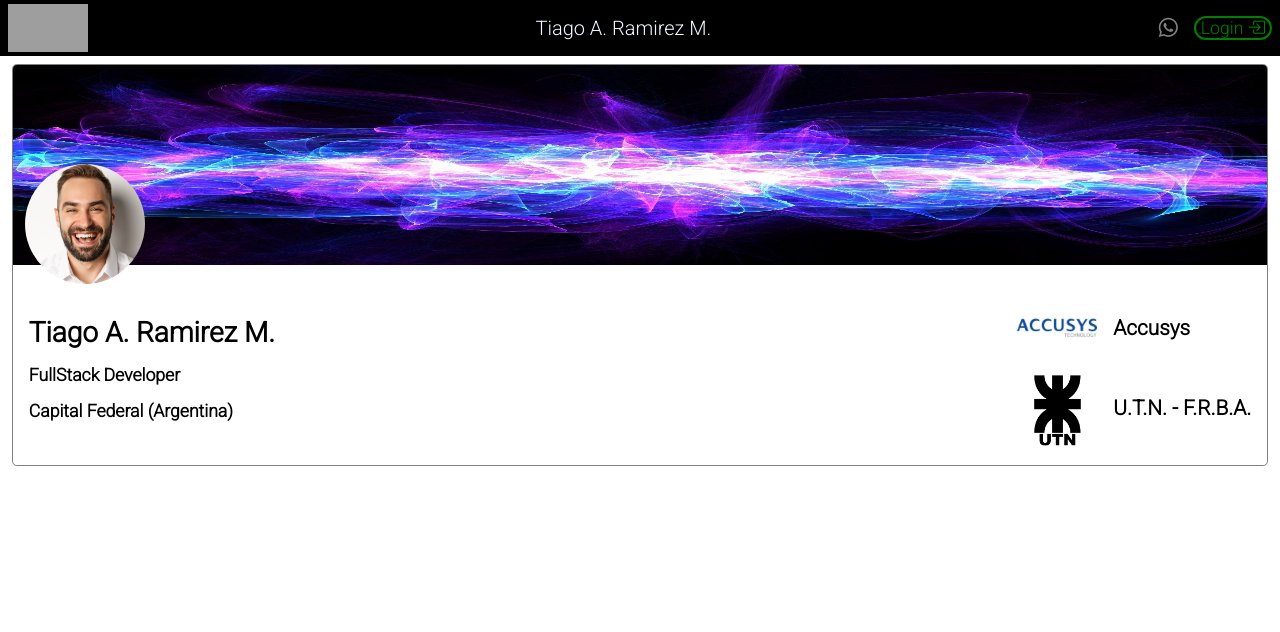
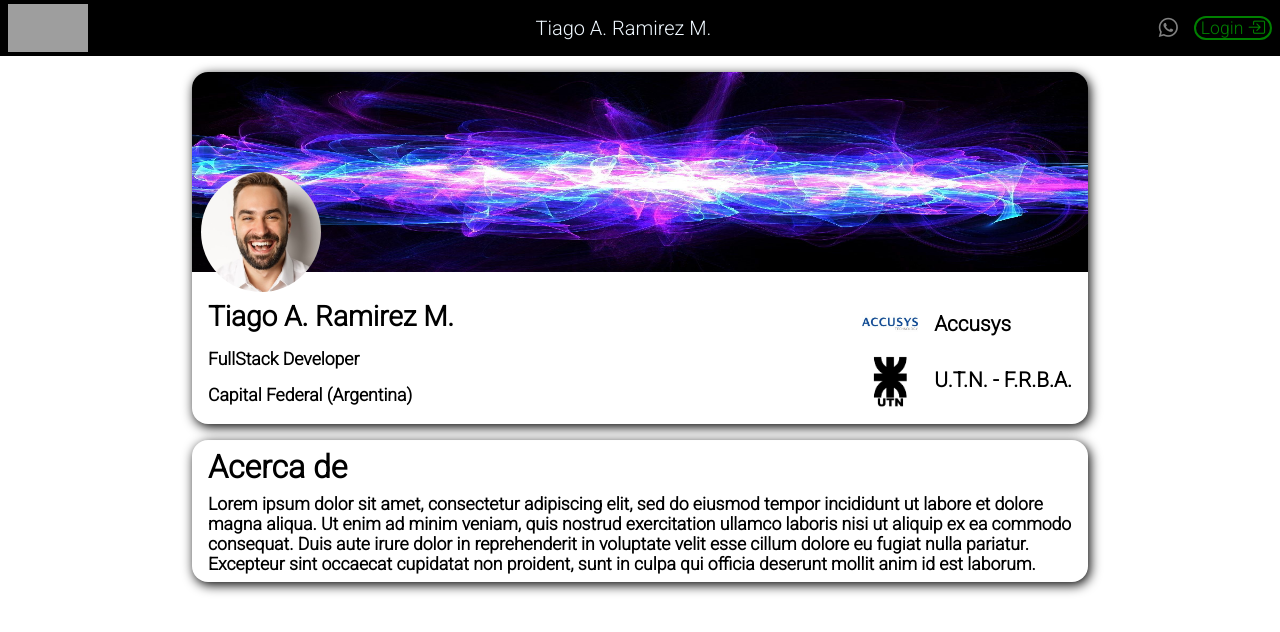
Before and after one commit to tiagoramirez/portfolio-frontend-angular, an Angular app: page / in a window 1280 px wide. Shown: the top 632 px of the page. Built offline with nearby package versions, Linux system fonts and the light colour scheme; grey boxes are pictures that could not be loaded.

Commit message:
Added about me section and minimized the width of the entire project

```diff
--- a/src/app/app.component.html
+++ b/src/app/app.component.html
@@ -1,2 +1,3 @@
 <app-header></app-header>
 <app-main-profile></app-main-profile>
+<app-about-me></app-about-me>
--- a/src/app/app.module.ts
+++ b/src/app/app.module.ts
@@ -4,12 +4,14 @@ import { BrowserModule } from '@angular/platform-browser';
 import { AppComponent } from './app.component';
 import { HeaderComponent } from './components/header/header.component';
 import { MainProfileComponent } from './components/main-profile/main-profile.component';
+import { AboutMeComponent } from './components/about-me/about-me.component';
 
 @NgModule({
   declarations: [
     AppComponent,
     HeaderComponent,
-    MainProfileComponent
+    MainProfileComponent,
+    AboutMeComponent
   ],
   imports: [
     BrowserModule
--- /dev/null
+++ b/src/app/components/about-me/about-me.component.css
@@ -0,0 +1,21 @@
+:host {
+    margin-top: 1rem;
+    width: 70vw;
+    min-height: 10vh;
+    border-radius: 1rem;
+    overflow-x: hidden;
+    box-shadow: 2px 3px .7rem black;
+}
+
+.section-title{
+    font-size: 2rem;
+    margin-left: 1rem;
+    margin-top: .5rem;
+}
+
+#about-me-info{
+    font-size: 1.1rem;
+    margin-left: 1rem;
+    margin-top: .5rem;
+    margin-bottom: .5rem;
+}
--- /dev/null
+++ b/src/app/components/about-me/about-me.component.html
@@ -0,0 +1,2 @@
+<h1 class="section-title">Acerca de</h1>
+<h2 id="about-me-info">Lorem ipsum dolor sit amet, consectetur adipiscing elit, sed do eiusmod tempor incididunt ut labore et dolore magna aliqua. Ut enim ad minim veniam, quis nostrud exercitation ullamco laboris nisi ut aliquip ex ea commodo consequat. Duis aute irure dolor in reprehenderit in voluptate velit esse cillum dolore eu fugiat nulla pariatur. Excepteur sint occaecat cupidatat non proident, sunt in culpa qui officia deserunt mollit anim id est laborum.</h2>
--- /dev/null
+++ b/src/app/components/about-me/about-me.component.ts
@@ -0,0 +1,15 @@
+import { Component, OnInit } from '@angular/core';
+
+@Component({
+  selector: 'app-about-me',
+  templateUrl: './about-me.component.html',
+  styleUrls: ['./about-me.component.css']
+})
+export class AboutMeComponent implements OnInit {
+
+  constructor() { }
+
+  ngOnInit(): void {
+  }
+
+}
--- a/src/app/components/main-profile/main-profile.component.css
+++ b/src/app/components/main-profile/main-profile.component.css
@@ -1,14 +1,14 @@
 :host {
-    margin-top: .5rem;
-    width: 98vw;
-    min-height: 50vh;
-    border: 1px solid grey;
-    border-radius: .3rem;
+    margin-top: 1rem;
+    width: 70vw;
+    min-height: 40vh;
+    border-radius: 1rem;
     overflow-x: hidden;
+    box-shadow: 2px 3px .7rem black;
 }
 
 #banner {
-    width: 100vw;
+    width: 100%;
     height: 25vh;
 }
 
@@ -17,13 +17,14 @@
     border-radius: 50%;
     width: 15vh;
     height: 15vh;
-    margin-top: -15vh;
+    margin-top: -13vh;
     margin-left: 1%;
 }
 
 .basic-info {
     display: flex;
     flex-direction: row;
+    flex-wrap: wrap;
     justify-content: space-between;
     align-items: center;
     margin-left: 1rem;
@@ -49,8 +50,8 @@
 
 #education-img,
 #work-img {
-    width: 10vh;
-    height: 10vh;
+    width: 7vh;
+    height: 7vh;
 }
 
 .profesional-info {
@@ -66,6 +67,6 @@
     align-items: center;
 }
 
-.profesional-info img{
+.profesional-info img {
     margin-right: 1rem;
 }
```
